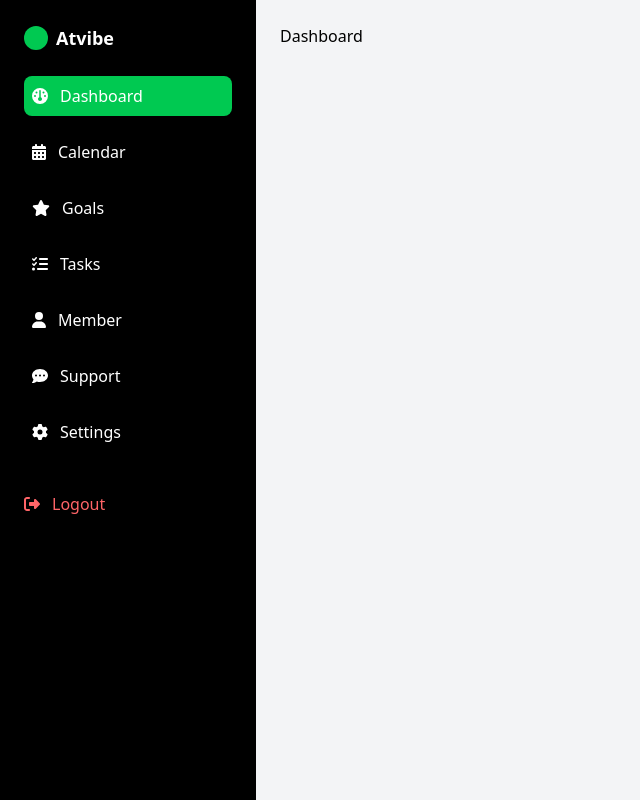
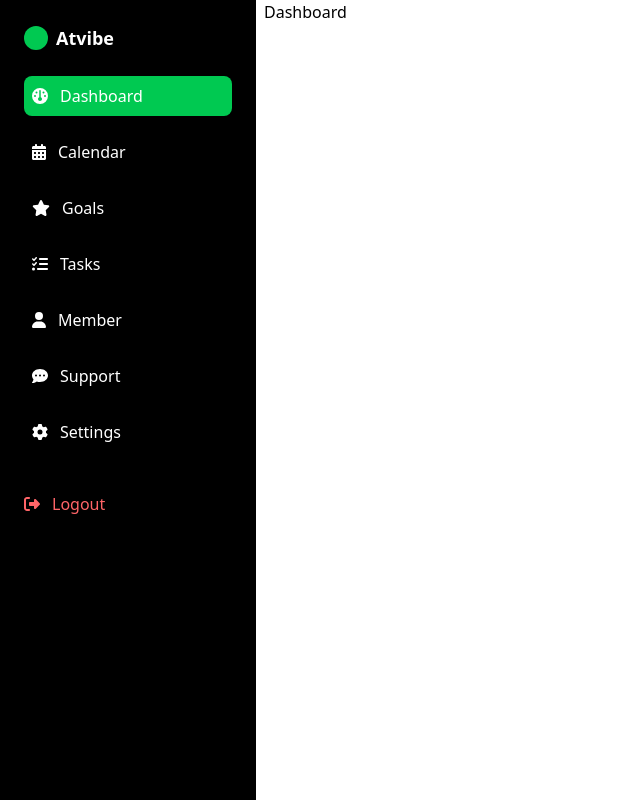
Before and after one commit to Gepx/activity-tracker, a React (Vite) app: page /dashboard in a window 1280 px wide. Shown: the whole page, without its empty margins (0-640 px from the left). Built offline with nearby package versions, Linux system fonts and the light colour scheme.

Commit message:
modified tailwind for outlet

```diff
--- a/src/layouts/AfterLoginNav.jsx
+++ b/src/layouts/AfterLoginNav.jsx
@@ -5,7 +5,6 @@
   faGauge,
   faCalendarAlt,
   faStar,
-  faBookOpen,
   faUser,
   faCommentDots,
   faCog,
@@ -68,7 +67,7 @@
       </aside>
 
       {/* Main Content */}
-      <main className="flex-1 p-6 bg-gray-100">
+      <main className="flex-1 px-2">
         <Outlet />
       </main>
     </div>
```
